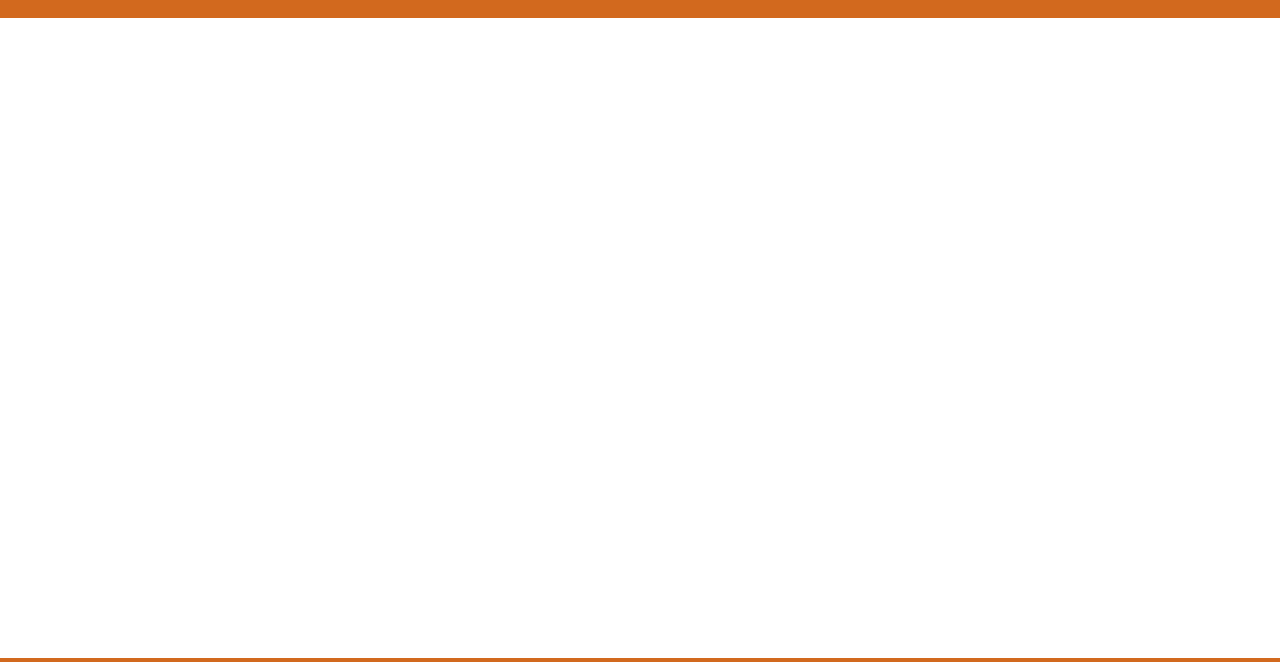
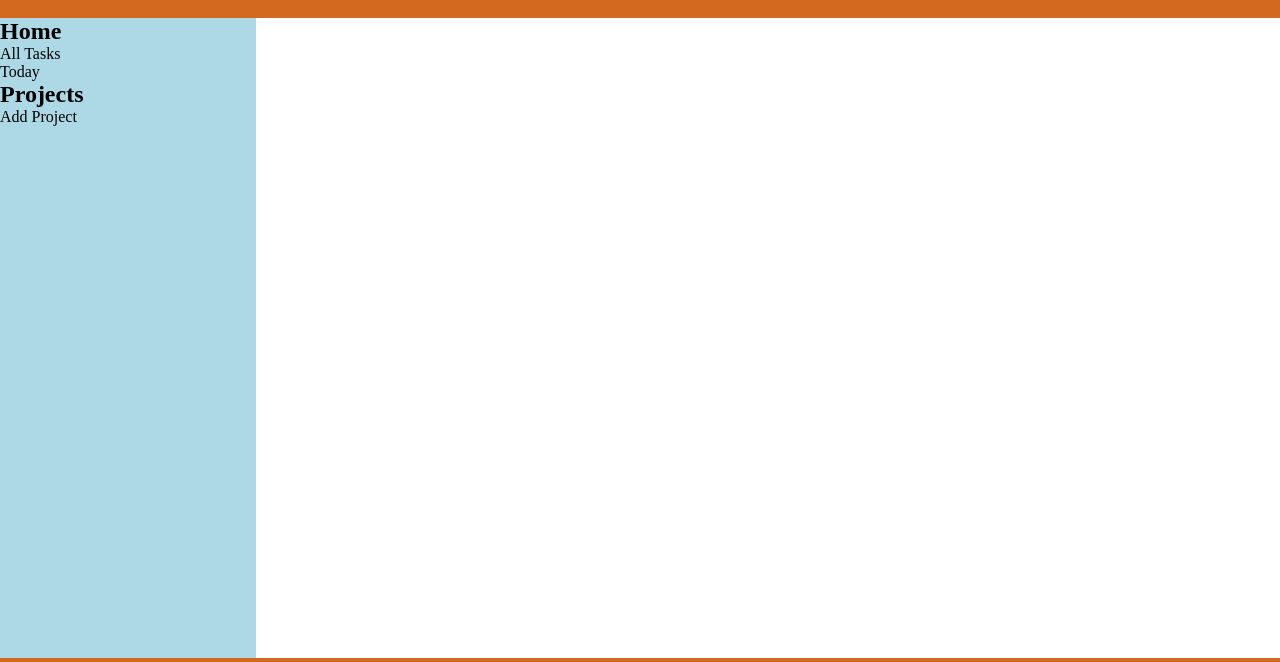
Before and after one commit to MateuszKuruc/odin-todo-list, a website built with webpack: page dist/index.html in a window 1280 px wide. Shown: the part 62-724 px from the top of the page. Built offline with nearby package versions, Linux system fonts and the light colour scheme.

Commit message:
add sidebar with separate divs in the main section

```diff
--- a/src/style.css
+++ b/src/style.css
@@ -26,6 +26,13 @@
 }
 
 .main {
+    display: grid;
     height: 80vh;
+    grid-template-columns: 1fr 4fr;
     /* border: 5px solid black; */
 }
+
+.sidebar {
+    background-color: lightblue;
+    /* border: 1px solid black; */
+}
--- a/src/website.js
+++ b/src/website.js
@@ -16,6 +16,44 @@ function createHeader() {
 function createMain() {
     const main = document.createElement('div');
     main.classList.add('main');
+
+    const sidebar = document.createElement('div');
+    sidebar.classList.add('sidebar');
+
+    const home = document.createElement('div');
+    home.classList.add('home');
+
+    const homeTitle = document.createElement('h2');
+    homeTitle.innerHTML = 'Home';
+    home.appendChild(homeTitle);
+
+    const allTasks = document.createElement('div');
+    allTasks.classList.add('allTasks');
+    allTasks.innerHTML = 'All Tasks'
+
+    const todayTasks = document.createElement('div');
+    todayTasks.classList.add('todayTasks');
+    todayTasks.innerHTML = 'Today';
+
+    const projects = document.createElement('div');
+    projects.classList.add('projects');
+
+    const projectsTitle = document.createElement('h2');
+    projectsTitle.innerHTML = 'Projects';
+    projects.appendChild(projectsTitle);
+
+    const addProject = document.createElement('div');
+    addProject.classList.add('addProject');
+    addProject.innerHTML = 'Add Project';
+    projects.appendChild(addProject);
+
+    sidebar.appendChild(home);
+    home.appendChild(allTasks);
+    home.appendChild(todayTasks);
+    sidebar.appendChild(projects);
+
+
+    main.appendChild(sidebar);
 
     return main;
 }
```
Also changed, not shown: dist/bundle.js.
